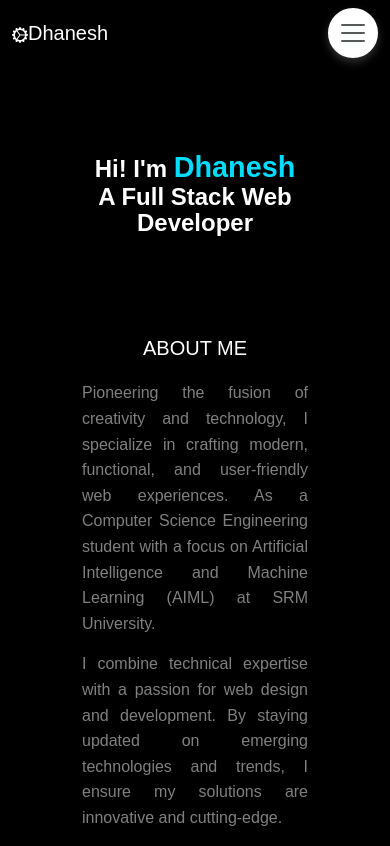
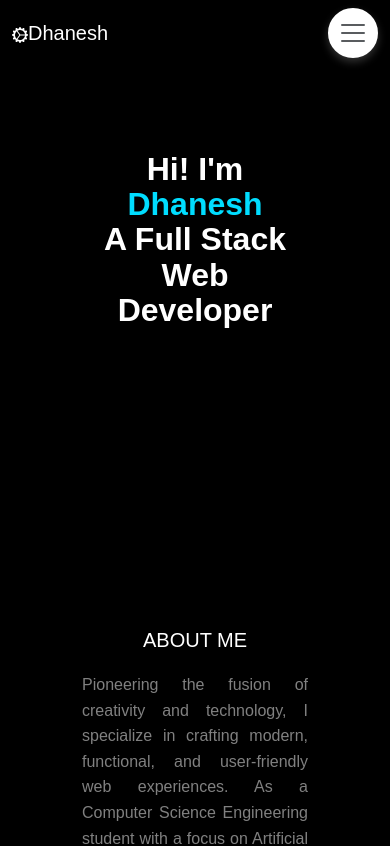
Before and after one commit to frankcastle026/Dhanesh, a React (Vite) app: page / in a window 390 px wide. Shown: the top 846 px of the page. Built offline with nearby package versions, Linux system fonts and the light colour scheme.

Commit message:
A Slight changes were made

```diff
--- a/src/About.css
+++ b/src/About.css
@@ -75,14 +75,18 @@
   }
 
   #about h1 {
-    font-size: 1.5rem; /* Smaller font for small devices */
+    font-size: 2rem;
   }
 
   #about .name {
-    font-size: 1.8rem; /* Adjusted dynamic font size */
+    font-size: 2rem; /* Adjusted dynamic font size */
   }
 
   .aboutme {
-    margin-top: 15px; /* Reduced spacing for compact layout */
+    margin-top: 300px; /* Reduced spacing for compact layout */
+  }
+
+  .name {
+    margin-bottom: 200px; /* Increased margin for large gap */
   }
 }
--- a/src/About.jsx
+++ b/src/About.jsx
@@ -7,7 +7,7 @@
       <section id="about" style={{ padding: '50px', textAlign: 'center' }}>
         <h1>
           Hi! I'm <span className="name">Dhanesh</span> <br />
-          <div>A Full Stack Web Developer</div>
+          <div class="Developer">A Full Stack Web Developer</div>
         </h1>
         <div className="aboutme">
           <h5 className="h3header">ABOUT ME</h5>
```
